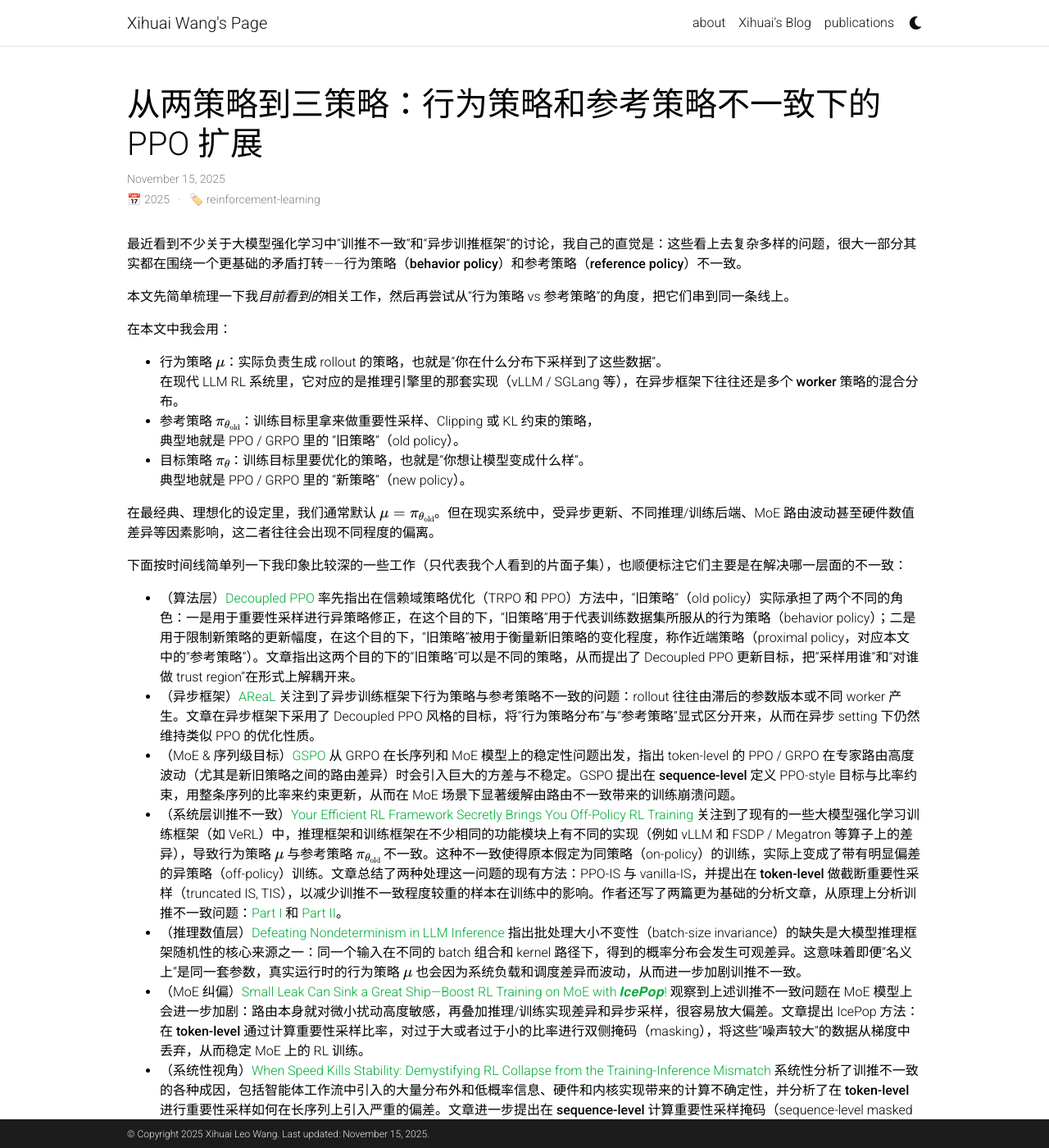
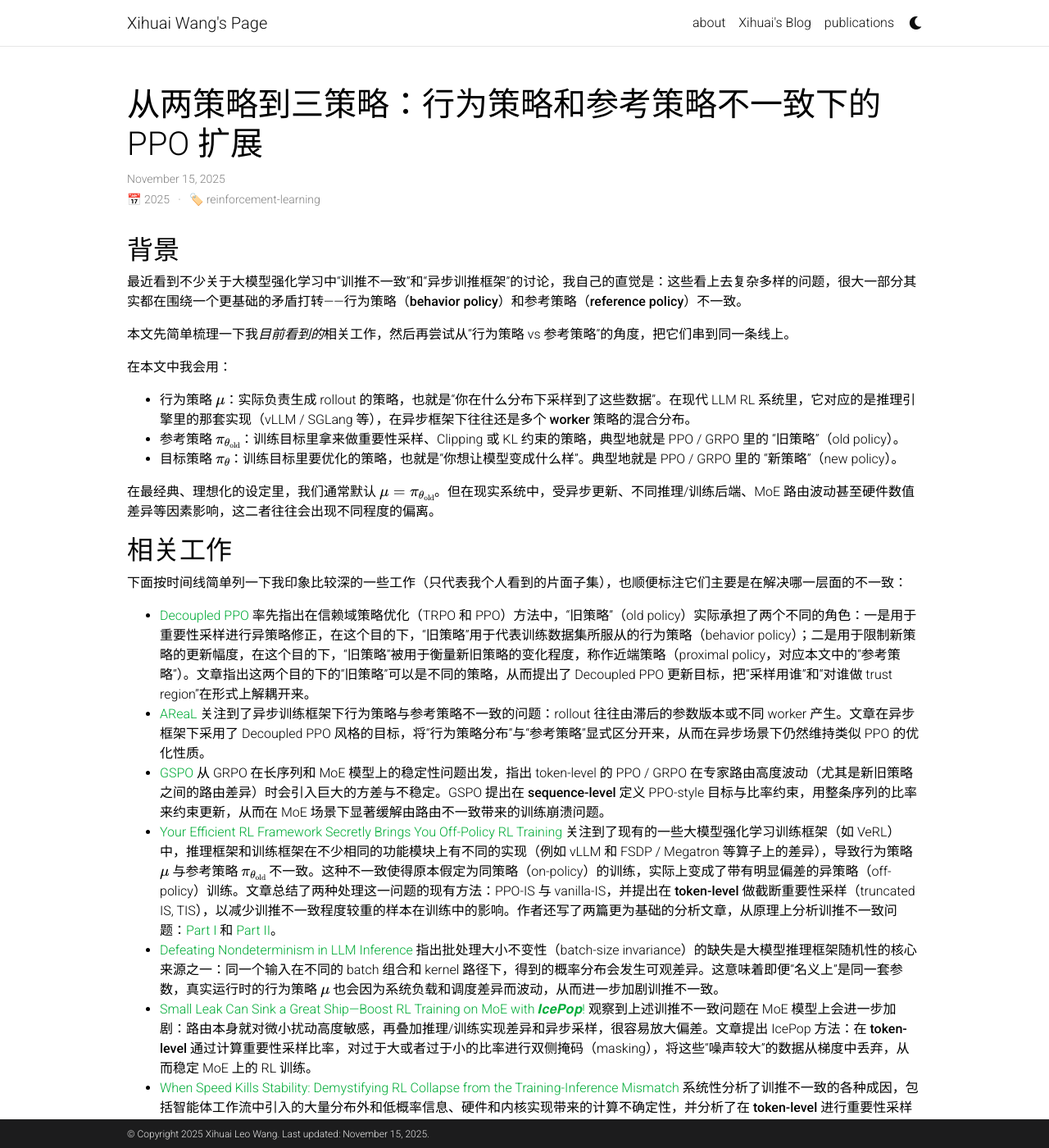
Before and after one commit to xihuai18/xihuai18.github.io, a Jekyll site: the page built from _posts/2025-11-15-three-policy.md, in a window 1280 px wide and 1400 px high. Shown: the whole window at 82% size. Built offline with Jekyll 4.4.1, drawn with Linux system fonts in a browser that asks for light colours; comment, search, counter and statistics services are not loaded; a style sheet for code colours, icons or effects is not loaded.

Commit message:
更新文章结构，添加背景和相关工作部分，优化策略定义描述

```diff
--- a/_posts/2025-11-15-three-policy.md
+++ b/_posts/2025-11-15-three-policy.md
@@ -6,28 +6,29 @@ description: 在大模型强化学习中，因为推理框架和训练框架的
 categories: reinforcement-learning
 ---
 
+## 背景
+
 最近看到不少关于大模型强化学习中“训推不一致”和“异步训推框架”的讨论，我自己的直觉是：这些看上去复杂多样的问题，很大一部分其实都在围绕一个更基础的矛盾打转——**行为策略（behavior policy）和参考策略（reference policy）不一致。**
 
 本文先简单梳理一下我*目前看到的*相关工作，然后再尝试从“行为策略 vs 参考策略”的角度，把它们串到同一条线上。
 
 在本文中我会用：
 
-- **行为策略** $\mu$：实际负责生成 rollout 的策略，也就是“你在什么分布下采样到了这些数据”。
-  在现代 LLM RL 系统里，它对应的是推理引擎里的那套实现（vLLM / SGLang 等），在异步框架下往往还是**多个 worker 策略的混合分布**。
-- **参考策略** $\pi_{\theta_{\text{old}}}$：训练目标里拿来做重要性采样、Clipping 或 KL 约束的策略，
-  典型地就是 PPO / GRPO 里的 “旧策略”（old policy）。
-- **目标策略** $\pi_{\theta}$：训练目标里要优化的策略，也就是“你想让模型变成什么样”。
-  典型地就是 PPO / GRPO 里的 “新策略”（new policy）。
+- **行为策略** $\mu$：实际负责生成 rollout 的策略，也就是“你在什么分布下采样到了这些数据”。在现代 LLM RL 系统里，它对应的是推理引擎里的那套实现（vLLM / SGLang 等），在异步框架下往往还是**多个 worker 策略的混合分布**。
+- **参考策略** $\pi_{\theta_{\text{old}}}$：训练目标里拿来做重要性采样、Clipping 或 KL 约束的策略，典型地就是 PPO / GRPO 里的 “旧策略”（old policy）。
+- **目标策略** $\pi_{\theta}$：训练目标里要优化的策略，也就是“你想让模型变成什么样”。典型地就是 PPO / GRPO 里的 “新策略”（new policy）。
 
 在最经典、理想化的设定里，我们通常**默认** $\mu = \pi_{\theta_{\text{old}}}$。但在现实系统中，受异步更新、不同推理/训练后端、MoE 路由波动甚至硬件数值差异等因素影响，这二者往往会出现不同程度的偏离。
 
+## 相关工作
+
 下面按时间线简单列一下我印象比较深的一些工作（只代表我个人看到的片面子集），也顺便标注它们主要是在解决哪一层面的不一致：
 
-- （算法层）[Decoupled PPO](https://arxiv.org/pdf/2110.00641) 率先指出在信赖域策略优化（TRPO 和 PPO）方法中，“旧策略”（old policy）实际承担了两个不同的角色：一是用于重要性采样进行异策略修正，在这个目的下，“旧策略”用于代表训练数据集所服从的行为策略（behavior policy）；二是用于限制新策略的更新幅度，在这个目的下，“旧策略”被用于衡量新旧策略的变化程度，称作近端策略（proximal policy，对应本文中的“参考策略”）。文章指出这两个目的下的“旧策略”可以是不同的策略，从而提出了 Decoupled PPO 更新目标，把“采样用谁”和“对谁做 trust region”在形式上解耦开来。
-- （异步框架）[AReaL](https://arxiv.org/abs/2505.24298) 关注到了异步训练框架下行为策略与参考策略不一致的问题：rollout 往往由滞后的参数版本或不同 worker 产生。文章在异步框架下采用了 Decoupled PPO 风格的目标，将“行为策略分布”与“参考策略”显式区分开来，从而在异步 setting 下仍然维持类似 PPO 的优化性质。
-- （MoE & 序列级目标）[GSPO](https://arxiv.org/abs/2507.18071) 从 GRPO 在长序列和 MoE 模型上的稳定性问题出发，指出 token-level 的 PPO / GRPO 在专家路由高度波动（尤其是新旧策略之间的路由差异）时会引入巨大的方差与不稳定。GSPO 提出在 **sequence-level** 定义 PPO-style 目标与比率约束，用整条序列的比率来约束更新，从而在 MoE 场景下显著缓解由路由不一致带来的训练崩溃问题。
-- （系统层训推不一致）[Your Efficient RL Framework Secretly Brings You Off-Policy RL Training](https://fengyao.notion.site/off-policy-rl#28b721e3f6c480c3a756f8fb319e860d) 关注到了现有的一些大模型强化学习训练框架（如 VeRL）中，推理框架和训练框架在不少相同的功能模块上有不同的实现（例如 vLLM 和 FSDP / Megatron 等算子上的差异），导致行为策略 $\mu$ 与参考策略 $\pi_{\theta_{\text{old}}}$ 不一致。这种不一致使得原本假定为同策略（on-policy）的训练，实际上变成了带有明显偏差的异策略（off-policy）训练。文章总结了两种处理这一问题的现有方法：PPO-IS 与 vanilla-IS，并提出在 **token-level** 做截断重要性采样（truncated IS, TIS），以减少训推不一致程度较重的样本在训练中的影响。作者还写了两篇更为基础的分析文章，从原理上分析训推不一致问题：[Part I](https://fengyao.notion.site/pg-seq-token-part1-basics) 和 [Part II](https://fengyao.notion.site/pg-seq-token-part2-mismatch)。
-- （推理数值层）[Defeating Nondeterminism in LLM Inference](https://thinkingmachines.ai/blog/defeating-nondeterminism-in-llm-inference) 指出批处理大小不变性（batch-size invariance）的缺失是大模型推理框架随机性的核心来源之一：同一个输入在不同的 batch 组合和 kernel 路径下，得到的概率分布会发生可观差异。这意味着即便“名义上”是同一套参数，真实运行时的行为策略 $\mu$ 也会因为系统负载和调度差异而波动，从而进一步加剧训推不一致。
-- （MoE 纠偏）[Small Leak Can Sink a Great Ship—Boost RL Training on MoE with 𝑰𝒄𝒆𝑷𝒐𝒑!](https://ringtech.notion.site/icepop) 观察到上述训推不一致问题在 MoE 模型上会进一步加剧：路由本身就对微小扰动高度敏感，再叠加推理/训练实现差异和异步采样，很容易放大偏差。文章提出 IcePop 方法：在 **token-level** 通过计算重要性采样比率，对过于大或者过于小的比率进行双侧掩码（masking），将这些“噪声较大”的数据从梯度中丢弃，从而稳定 MoE 上的 RL 训练。
-- （系统性视角）[When Speed Kills Stability: Demystifying RL Collapse from the Training-Inference Mismatch](https://yingru.notion.site/When-Speed-Kills-Stability-Demystifying-RL-Collapse-from-the-Training-Inference-Mismatch-271211a558b7808d8b12d403fd15edda) 系统性分析了训推不一致的各种成因，包括智能体工作流中引入的大量分布外和低概率信息、硬件和内核实现带来的计算不确定性，并分析了在 **token-level** 进行重要性采样如何在长序列上引入严重的偏差。文章进一步提出在 **sequence-level** 计算重要性采样掩码（sequence-level masked IS, sequence-level MIS）：只丢弃那些整条序列的重要性采样比率过大的数据，从而在控制偏差的同时，显著抑制由极端样本导致的训练崩溃。文中给出了较为完整的理论推导和丰富的实验支撑。
-- （工程经验）[RL老训崩？训推差异是基石](https://zhuanlan.zhihu.com/p/1959976628290590602) 则更多从实践角度出发，分享了如何在实现上尽可能靠近“训推一致”的经验，包括如何选用一致的算子和精度配置、如何监控与约束训练端和推理端 log-prob 的偏差等，更着力于从训推框架层面入手，在工程上尽量从根本缓解训推差异问题。
+- [Decoupled PPO](https://arxiv.org/pdf/2110.00641) 率先指出在信赖域策略优化（TRPO 和 PPO）方法中，“旧策略”（old policy）实际承担了两个不同的角色：一是用于重要性采样进行异策略修正，在这个目的下，“旧策略”用于代表训练数据集所服从的行为策略（behavior policy）；二是用于限制新策略的更新幅度，在这个目的下，“旧策略”被用于衡量新旧策略的变化程度，称作近端策略（proximal policy，对应本文中的“参考策略”）。文章指出这两个目的下的“旧策略”可以是不同的策略，从而提出了 Decoupled PPO 更新目标，把“采样用谁”和“对谁做 trust region”在形式上解耦开来。
+- [AReaL](https://arxiv.org/abs/2505.24298) 关注到了异步训练框架下行为策略与参考策略不一致的问题：rollout 往往由滞后的参数版本或不同 worker 产生。文章在异步框架下采用了 Decoupled PPO 风格的目标，将“行为策略分布”与“参考策略”显式区分开来，从而在异步场景下仍然维持类似 PPO 的优化性质。
+- [GSPO](https://arxiv.org/abs/2507.18071) 从 GRPO 在长序列和 MoE 模型上的稳定性问题出发，指出 token-level 的 PPO / GRPO 在专家路由高度波动（尤其是新旧策略之间的路由差异）时会引入巨大的方差与不稳定。GSPO 提出在 **sequence-level** 定义 PPO-style 目标与比率约束，用整条序列的比率来约束更新，从而在 MoE 场景下显著缓解由路由不一致带来的训练崩溃问题。
+- [Your Efficient RL Framework Secretly Brings You Off-Policy RL Training](https://fengyao.notion.site/off-policy-rl#28b721e3f6c480c3a756f8fb319e860d) 关注到了现有的一些大模型强化学习训练框架（如 VeRL）中，推理框架和训练框架在不少相同的功能模块上有不同的实现（例如 vLLM 和 FSDP / Megatron 等算子上的差异），导致行为策略 $\mu$ 与参考策略 $\pi_{\theta_{\text{old}}}$ 不一致。这种不一致使得原本假定为同策略（on-policy）的训练，实际上变成了带有明显偏差的异策略（off-policy）训练。文章总结了两种处理这一问题的现有方法：PPO-IS 与 vanilla-IS，并提出在 **token-level** 做截断重要性采样（truncated IS, TIS），以减少训推不一致程度较重的样本在训练中的影响。作者还写了两篇更为基础的分析文章，从原理上分析训推不一致问题：[Part I](https://fengyao.notion.site/pg-seq-token-part1-basics) 和 [Part II](https://fengyao.notion.site/pg-seq-token-part2-mismatch)。
+- [Defeating Nondeterminism in LLM Inference](https://thinkingmachines.ai/blog/defeating-nondeterminism-in-llm-inference) 指出批处理大小不变性（batch-size invariance）的缺失是大模型推理框架随机性的核心来源之一：同一个输入在不同的 batch 组合和 kernel 路径下，得到的概率分布会发生可观差异。这意味着即便“名义上”是同一套参数，真实运行时的行为策略 $\mu$ 也会因为系统负载和调度差异而波动，从而进一步加剧训推不一致。
+- [Small Leak Can Sink a Great Ship—Boost RL Training on MoE with 𝑰𝒄𝒆𝑷𝒐𝒑!](https://ringtech.notion.site/icepop) 观察到上述训推不一致问题在 MoE 模型上会进一步加剧：路由本身就对微小扰动高度敏感，再叠加推理/训练实现差异和异步采样，很容易放大偏差。文章提出 IcePop 方法：在 **token-level** 通过计算重要性采样比率，对过于大或者过于小的比率进行双侧掩码（masking），将这些“噪声较大”的数据从梯度中丢弃，从而稳定 MoE 上的 RL 训练。
+- [When Speed Kills Stability: Demystifying RL Collapse from the Training-Inference Mismatch](https://yingru.notion.site/When-Speed-Kills-Stability-Demystifying-RL-Collapse-from-the-Training-Inference-Mismatch-271211a558b7808d8b12d403fd15edda) 系统性分析了训推不一致的各种成因，包括智能体工作流中引入的大量分布外和低概率信息、硬件和内核实现带来的计算不确定性，并分析了在 **token-level** 进行重要性采样如何在长序列上引入严重的偏差。文章进一步提出在 **sequence-level** 计算重要性采样掩码（sequence-level masked IS, sequence-level MIS）：只丢弃那些整条序列的重要性采样比率过大的数据，从而在控制偏差的同时，显著抑制由极端样本导致的训练崩溃。文中给出了较为完整的理论推导和丰富的实验支撑。
+- [RL老训崩？训推差异是基石](https://zhuanlan.zhihu.com/p/1959976628290590602) 则更多从实践角度出发，分享了如何在实现上尽可能靠近“训推一致”的经验，包括如何选用一致的算子和精度配置、如何监控与约束训练端和推理端 log-prob 的偏差等，更着力于从训推框架层面入手，在工程上尽量从根本缓解训推差异问题。
```
